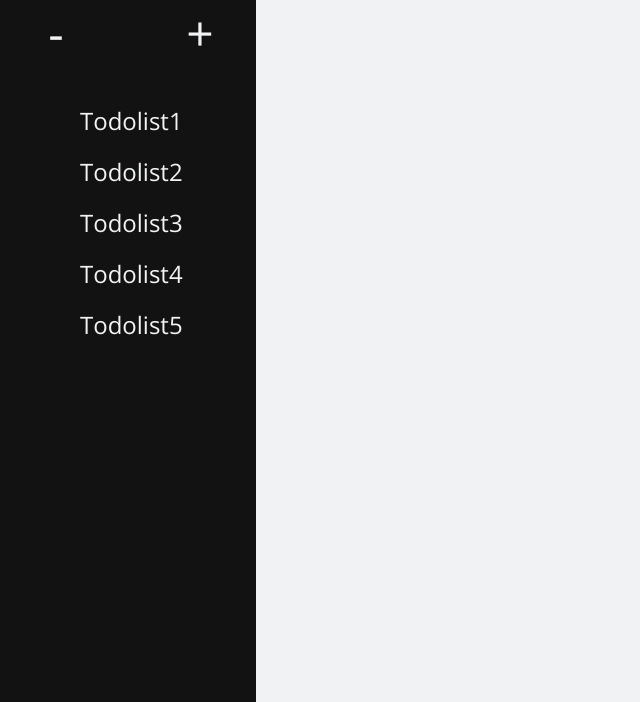
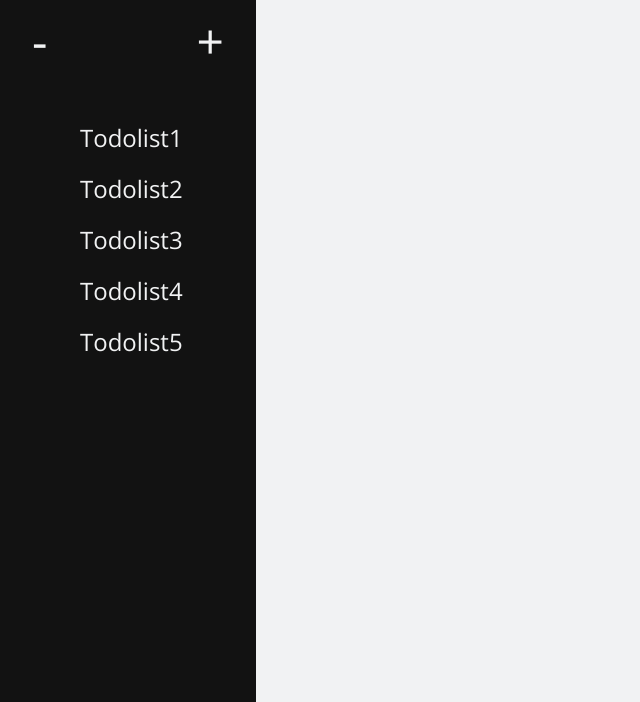
Before and after one commit to mubanga-1/todolist, a website built with webpack: page src/template.html in a window 1280 px wide. Shown: the part 98-800 px from the top of the page, without its empty margins (0-640 px from the left). Built offline with nearby package versions, Linux system fonts and the light colour scheme.

Commit message:
Refactor styling for modifiers

```diff
--- a/src/styles.css
+++ b/src/styles.css
@@ -12,8 +12,7 @@
     font-family: "Open Sans", sans-serif;
 }
 
-body, .side-bar, #nav-links, #modifiers,
-#modifiers > div {
+body, .side-bar, #nav-links, #modifiers{
     display: flex;
 }
 
@@ -39,16 +38,19 @@ body, .side-bar, #nav-links, #modifiers,
     align-items: center;
 }
 
-#modifiers > div {
-    justify-content: center;
-    align-items: center;
-    width: 3rem;
-    height: 3rem;
+#modifiers > button {
+    background-color: #121212;
+    color: #f1f2f3;
+    text-align: center;
+    width: 2.5rem;
+    height: 2.5rem;
+    font-size: 2rem;
     border-radius: .57rem;
-    transition: 1s ease;
+    border: 1px solid #fff;
+    transition: .6s ease;
 }
 
-#modifiers > div:hover {
+#modifiers > button:hover {
     background-color: #f1f2f3;
     color: #121212;
     cursor: pointer;
```
